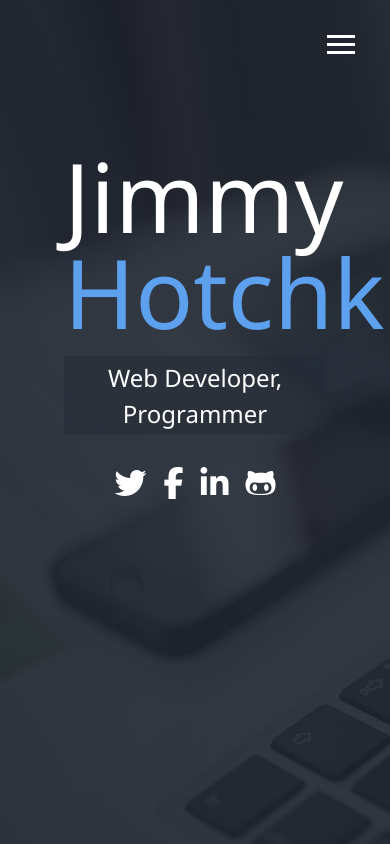
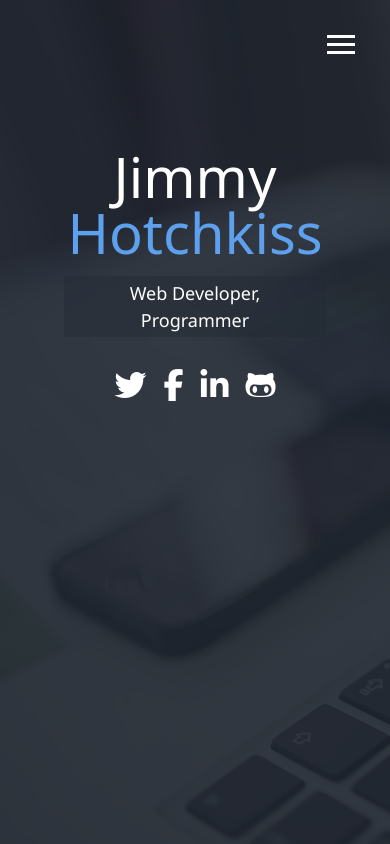
Before and after one commit to JimHotchkiss/my_portfolio, a PHP site: page /dist/index.php in a window 390 px wide. Run offline with PHP 8.4, Linux system fonts and the light colour scheme; some libraries are stand-ins or nearby versions.

Commit message:
Fixed font size on landing page.

```diff
--- a/dist/css/main.css
+++ b/dist/css/main.css
@@ -276,6 +276,9 @@ main {
 
 @media screen and (max-width: 500px) {
   main#home h1 {
-    margin-top: 10vh; }
+    margin-top: 10vh;
+    font-size: 56px; }
+  main#home .sm-heading {
+    font-size: large; }
   .projects {
     grid-template-columns: 1fr; } }
--- a/scss/_mobile.scss
+++ b/scss/_mobile.scss
@@ -69,6 +69,10 @@
 @include mediaSm {
   main#home h1 {
     margin-top: 10vh;
+    font-size: 56px;
+  }
+  main#home .sm-heading {
+    font-size: large;
   }
   .projects {
     grid-template-columns: 1fr;
```
